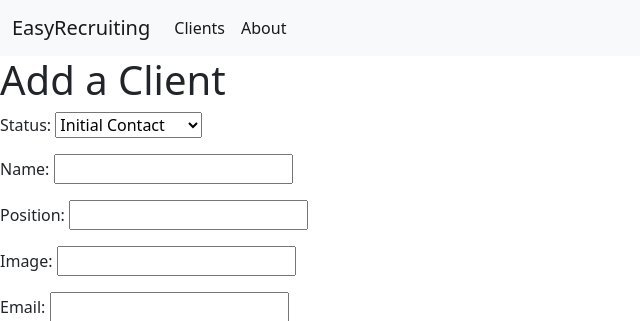
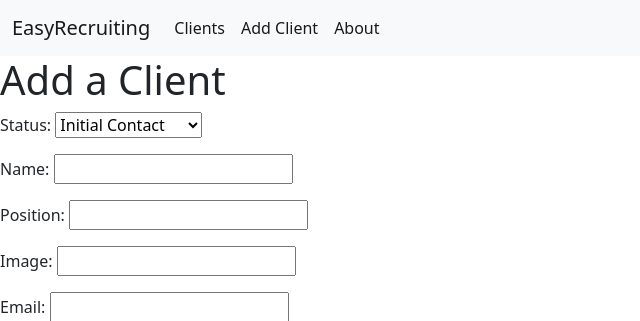
Before and after one commit to Oksanka25/EasyRecruitingCapstone, a Django app: page /clients/new/ in a window 1280 px wide. Shown: the top 321 px of the page, without its empty margins (0-640 px from the left). Run offline with Django 4.2, Linux system fonts and the light colour scheme.

Commit message:
Updated navbar with new routes

```diff
--- a/main_app/templates/base.html
+++ b/main_app/templates/base.html
@@ -24,10 +24,13 @@
         <div class="collapse navbar-collapse" id="navbarSupportedContent">
             <ul class="navbar-nav me-auto mb-2 mb-lg-0">
                 <li class="nav-item">
-                  <a class="nav-link active" aria-current="page" href=""> Clients</a>
+                  <a class="nav-link active" aria-current="page" href="/clients"> Clients</a>
                 </li>
                 <li class="nav-item">
-                  <a class="nav-link active" aria-current="page" href="about/"> About</a>
+                  <a class="nav-link active" aria-current="page" href="{% url 'client_create' %}"> Add Client</a>
+                </li>
+                <li class="nav-item">
+                  <a class="nav-link active" aria-current="page" href="{% url 'about' %}"> About</a>
                 </li>
               </ul>
         </div>
```
